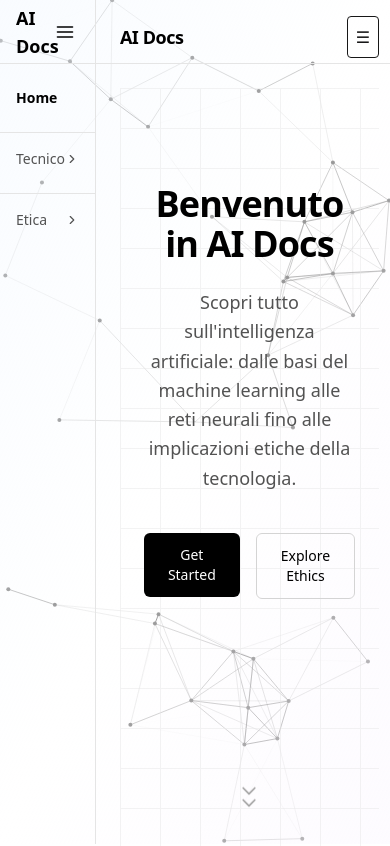
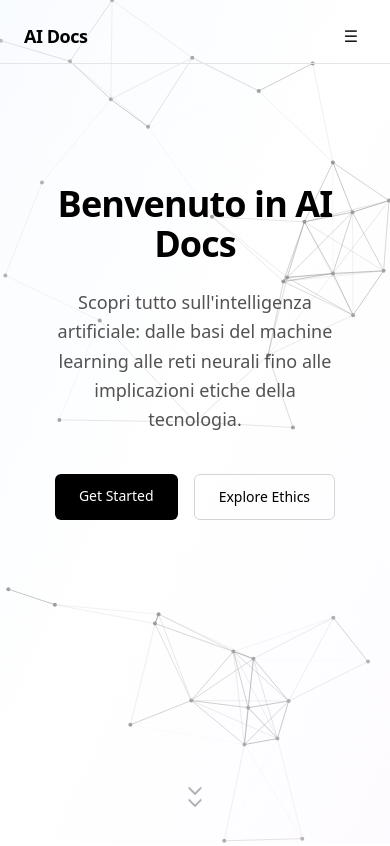
Before and after one commit to poilocambio/ai-docs, a Next.js app: page / in a window 390 px wide. Shown: the top 846 px of the page. Built offline with nearby package versions, Linux system fonts and the light colour scheme.

Commit message:
Perfezionato il neuralbackground, migliorato il layout e eliminata la sidebar per i dispositivi mobili

```diff
--- a/src/app/layout.tsx
+++ b/src/app/layout.tsx
@@ -22,7 +22,6 @@ export default function RootLayout({
   return (
     <html lang="it">
       <body className="flex min-h-screen overflow-x-hidden relative bg-white">
-
         {/* Canvas globale: Neural Network + particelle */}
         <div className="fixed inset-0 -z-10 pointer-events-none overflow-hidden">
           <NeuralBackground />
@@ -37,7 +36,6 @@ export default function RootLayout({
           <Header />
           <main className="flex-1 p-6">{children}</main>
         </div>
-
       </body>
     </html>
   );
--- a/src/components/DefaultPage.tsx
+++ b/src/components/DefaultPage.tsx
@@ -6,18 +6,17 @@ type DefaultPageProps = {
   localSidebar?: ReactNode;
 };
 
-export default function DefaultPage({
-  title,
-  content,
-}: DefaultPageProps) {
+export default function DefaultPage({ title, content }: DefaultPageProps) {
   return (
     <div className="relative flex flex-col md:flex-row bg-transparent overflow-hidden">
       {/* Grid decorativa */}
       <div className="absolute inset-0 opacity-30 pointer-events-none">
-        <div className="w-full h-full bg-[linear-gradient(to_right,#e5e5e5_1px,transparent_1px),linear-gradient(to_bottom,#e5e5e5_1px,transparent_1px)] bg-[size:40px_40px]" />
+        <div
+          className="w-full h-full bg-[linear-gradient(to right,#e5e5e5 1px,transparent 1px),linear-gradient(to bottom,#e5e5e5 1px,transparent 1px)] bg-[size:40px_40px]"
+        />
       </div>
+
       <main className="relative flex-1">
-
         <div className="mx-auto max-w-4xl px-6 py-24">
           <h1 className="text-4xl font-semibold tracking-tight text-black sm:text-5xl text-center mb-12">
             {title ?? "Pagina"}
--- a/src/components/Header.tsx
+++ b/src/components/Header.tsx
@@ -23,7 +23,7 @@ export default function Header() {
 
         {/* Menu mobile toggle */}
         <button
-          className="md:hidden p-2 border rounded"
+          className="md:hidden p-2 rounded"
           onClick={() => setMobileOpen(!mobileOpen)}
         >
           ☰
--- a/src/components/Hero.tsx
+++ b/src/components/Hero.tsx
@@ -6,25 +6,10 @@ export default function Hero() {
     <section className="relative bg-transparent min-h-screen flex flex-col justify-between overflow-hidden">
       {/* Grid matematica */}
       <div className="absolute inset-0 opacity-45 pointer-events-none">
-        <div className="w-full h-full bg-[linear-gradient(to_right,#e5e5e5_1px,transparent_1px),linear-gradient(to_bottom,#e5e5e5_1px,transparent_1px)] bg-[size:40px_40px]" />
+        <div
+          className="w-full h-full bg-[linear-gradient(to right,#e5e5e5 1px,transparent 1px),linear-gradient(to bottom,#e5e5e5 1px,transparent 1px)] bg-[size:40px_40px]"
+        />
       </div>
-
-      {/* Rete neurale decorativa */}
-      {/* <svg
-        className="absolute top-24 left-10 w-72 h-72 text-neutral-300 animate-pulse"
-        fill="none"
-        stroke="currentColor"
-        strokeWidth="1.5"
-      >
-        <circle cx="40" cy="40" r="4" />
-        <circle cx="120" cy="80" r="4" />
-        <circle cx="80" cy="160" r="4" />
-        <circle cx="180" cy="120" r="4" />
-
-        <line x1="40" y1="40" x2="120" y2="80" />
-        <line x1="120" y1="80" x2="80" y2="160" />
-        <line x1="80" y1="160" x2="180" y2="120" />
-      </svg> */}
 
       {/* Contenuto */}
       <div className="relative mx-auto max-w-4xl px-6 pt-24 text-center">
@@ -39,16 +24,18 @@ export default function Hero() {
         </p>
 
         <div className="mt-10 flex justify-center gap-4">
-          <Link href="/tecnico">
-            <button className="rounded-md bg-black px-6 py-3 text-sm font-medium text-white hover:bg-neutral-800 transition-all">
-              Get Started
-            </button>
+          <Link
+            href="/tecnico"
+            className="rounded-md bg-black px-6 py-3 text-sm font-medium text-white hover:bg-neutral-800 transition-all"
+          >
+            Get Started
           </Link>
 
-          <Link href="/etica">
-            <button className="rounded-md border border-neutral-300 px-6 py-3 text-sm font-medium text-black hover:bg-neutral-100 transition-all">
-              Explore Ethics
-            </button>
+          <Link
+            href="/etica"
+            className="rounded-md border border-neutral-300 px-6 py-3 text-sm font-medium text-black hover:bg-neutral-100 transition-all"
+          >
+            Explore Ethics
           </Link>
         </div>
       </div>
@@ -62,11 +49,7 @@ export default function Hero() {
           strokeWidth="2"
           viewBox="0 0 24 24"
         >
-          <path
-            strokeLinecap="round"
-            strokeLinejoin="round"
-            d="M19 9l-7 7-7-7"
-          />
+          <path strokeLinecap="round" strokeLinejoin="round" d="M19 9l-7 7-7-7" />
         </svg>
         <svg
           className="w-5 h-5 -mt-2"
@@ -75,11 +58,7 @@ export default function Hero() {
           strokeWidth="2"
           viewBox="0 0 24 24"
         >
-          <path
-            strokeLinecap="round"
-            strokeLinejoin="round"
-            d="M19 9l-7 7-7-7"
-          />
+          <path strokeLinecap="round" strokeLinejoin="round" d="M19 9l-7 7-7-7" />
         </svg>
       </div>
     </section>
--- a/src/components/NeuralBackground.tsx
+++ b/src/components/NeuralBackground.tsx
@@ -1,90 +1,120 @@
+// "use client" indica a Next.js che questo componente deve essere eseguito nel browser (lato client), non sul server
 "use client";
 
+// Importiamo due hook di React:
+// useEffect → serve per eseguire codice dopo che il componente è stato renderizzato
+// useRef → serve per creare un riferimento a un elemento HTML (qui un canvas)
 import { useEffect, useRef } from "react";
 
+// Definiamo il componente React chiamato NeuralBackground
 export default function NeuralBackground() {
+
+  // Creiamo un riferimento al canvas HTML
+  // In pratica "canvasRef" punterà al nostro <canvas> nella pagina
   const canvasRef = useRef<HTMLCanvasElement>(null);
 
+  // useEffect con array vuoto [] significa che il codice dentro verrà eseguito **una sola volta**, quando il componente viene montato
   useEffect(() => {
+
+    // "canvas" è il nostro elemento canvas reale, preso dal riferimento
     const canvas = canvasRef.current!;
+
+    // "ctx" è il contesto 2D del canvas, cioè dove possiamo disegnare
     const ctx = canvas.getContext("2d")!;
 
+    // Otteniamo larghezza e altezza della finestra del browser
     let width = window.innerWidth;
     let height = window.innerHeight;
 
+    // Impostiamo il canvas alla stessa dimensione della finestra
     canvas.width = width;
     canvas.height = height;
 
+    // Creiamo un array di "nodi" (puntini) con posizione casuale e velocità casuale
+    // Array.from({ length: 40 }) → crea un array di 40 elementi
     const nodes = Array.from({ length: 40 }).map(() => ({
-      x: Math.random() * width,
-      y: Math.random() * height,
-      vx: (Math.random() - 0.5) * 0.4,
-      vy: (Math.random() - 0.5) * 0.4,
+      x: Math.random() * width,  // posizione x casuale
+      y: Math.random() * height, // posizione y casuale
+      vx: (Math.random() - 0.5) * 0.4, // velocità x casuale tra -0.2 e 0.2
+      vy: (Math.random() - 0.5) * 0.4, // velocità y casuale tra -0.2 e 0.2
     }));
 
+    // Inizializziamo la posizione del mouse al centro della finestra
     let mouse = { x: width / 2, y: height / 2 };
 
+    // Aggiorniamo la posizione del mouse ogni volta che si muove
     window.addEventListener("mousemove", (e) => {
       mouse.x = e.clientX;
       mouse.y = e.clientY;
     });
 
+    // Funzione principale per disegnare tutto sul canvas
     function draw() {
+
+      // Puliamo il canvas ad ogni frame
       ctx.clearRect(0, 0, width, height);
 
+      // Aggiorniamo la posizione dei nodi e li disegniamo
       nodes.forEach((n) => {
-        n.x += n.vx;
-        n.y += n.vy;
+        n.x += n.vx; // muoviamo il nodo in x
+        n.y += n.vy; // muoviamo il nodo in y
 
+        // Se il nodo tocca il bordo, invertiamo la direzione
         if (n.x < 0 || n.x > width) n.vx *= -1;
         if (n.y < 0 || n.y > height) n.vy *= -1;
 
+        // Disegniamo il nodo come un piccolo cerchio
         ctx.beginPath();
-        ctx.arc(n.x, n.y, 2, 0, Math.PI * 2);
-        ctx.fillStyle = "#999";
+        ctx.arc(n.x, n.y, 2, 0, Math.PI * 2); // cerchio di raggio 2
+        ctx.fillStyle = "#999"; // colore grigio
         ctx.fill();
       });
 
+      // Colleghiamo i nodi vicini con linee
       for (let i = 0; i < nodes.length; i++) {
         for (let j = i + 1; j < nodes.length; j++) {
-          const dx = nodes[i].x - nodes[j].x;
-          const dy = nodes[i].y - nodes[j].y;
+          const dx = nodes[i].x - nodes[j].x; // differenza x
+          const dy = nodes[i].y - nodes[j].y; // differenza y
+          const dist = Math.sqrt(dx * dx + dy * dy); // distanza tra nodi
 
-          const dist = Math.sqrt(dx * dx + dy * dy);
-
+          // Se i nodi sono abbastanza vicini (<120px), disegniamo una linea
           if (dist < 120) {
             ctx.beginPath();
             ctx.moveTo(nodes[i].x, nodes[i].y);
             ctx.lineTo(nodes[j].x, nodes[j].y);
 
+            // L'opacità della linea diminuisce con la distanza
             ctx.strokeStyle = `rgba(150,150,150,${1 - dist / 120})`;
             ctx.stroke();
           }
         }
       }
 
+      // Colleghiamo i nodi vicini al mouse con linee leggere
       nodes.forEach((n) => {
         const dx = n.x - mouse.x;
         const dy = n.y - mouse.y;
-
         const dist = Math.sqrt(dx * dx + dy * dy);
 
+        // Se il nodo è abbastanza vicino al mouse (<150px)
         if (dist < 150) {
           ctx.beginPath();
           ctx.moveTo(n.x, n.y);
           ctx.lineTo(mouse.x, mouse.y);
-
-          ctx.strokeStyle = "rgba(120,120,120,0.2)";
+          ctx.strokeStyle = "rgba(120,120,120,0.2)"; // linea molto trasparente
           ctx.stroke();
         }
       });
 
+      // Chiediamo al browser di chiamare draw di nuovo al prossimo frame (animazione continua)
       requestAnimationFrame(draw);
     }
 
+    // Avviamo il ciclo di disegno
     draw();
-  }, []);
+  }, []); // array vuoto significa "esegui solo una volta all'inizio"
 
+  // Ritorniamo il canvas, posizionato in modo assoluto e ignorando eventi del mouse
   return (
     <canvas ref={canvasRef} className="absolute inset-0 pointer-events-none" />
   );
--- a/src/components/Sidebar.tsx
+++ b/src/components/Sidebar.tsx
@@ -23,7 +23,7 @@ export default function Sidebar() {
 
   return (
     <aside
-      className={`sticky top-0 h-screen border-r border-neutral-200 bg-transparent transition-all duration-300 ${
+      className={`hidden md:block sticky top-0 h-screen border-r border-neutral-200 bg-transparent transition-all duration-300 ${
         sidebarOpen ? "w-64" : "w-16"
       }`}
     >
```
